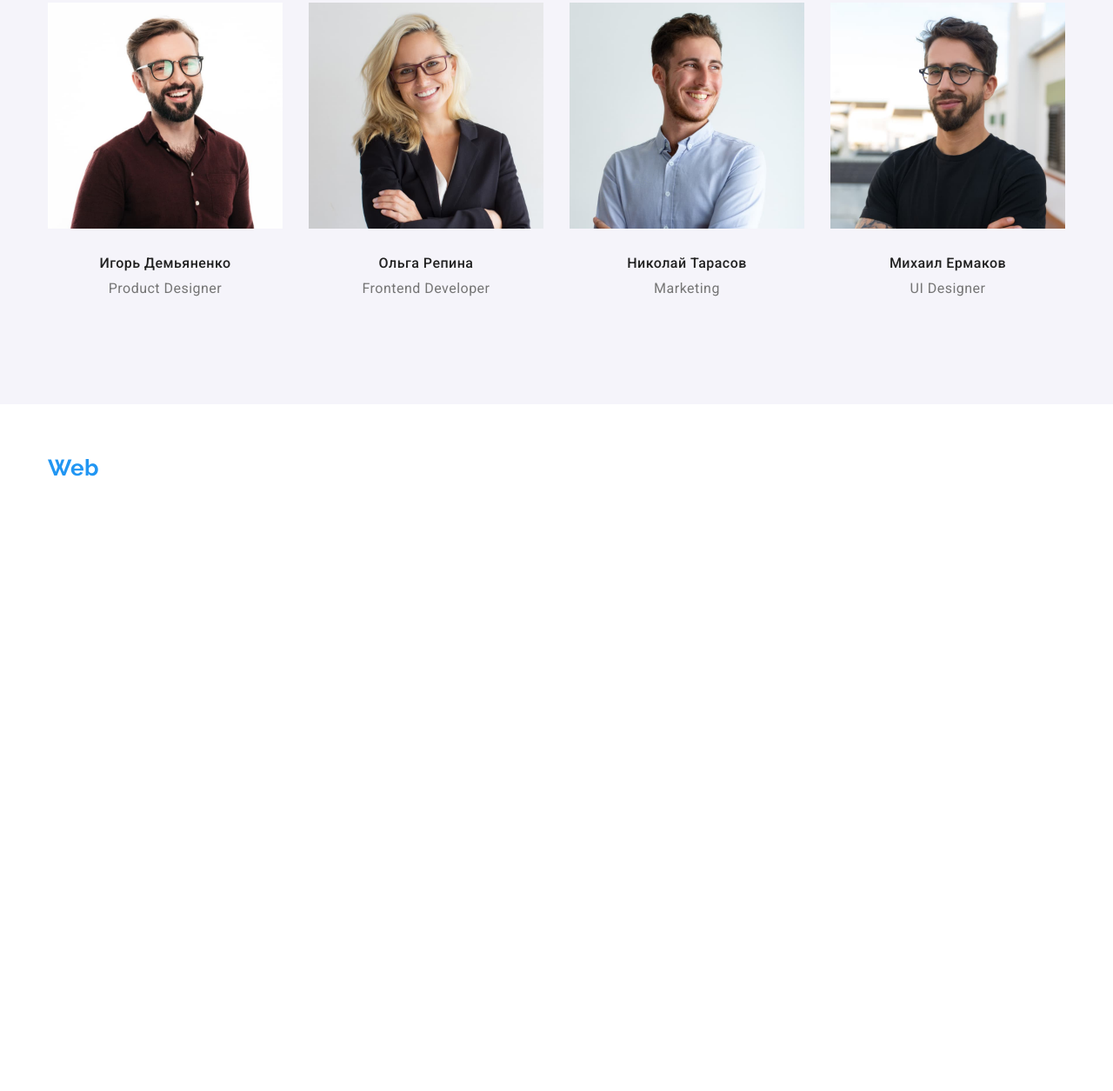
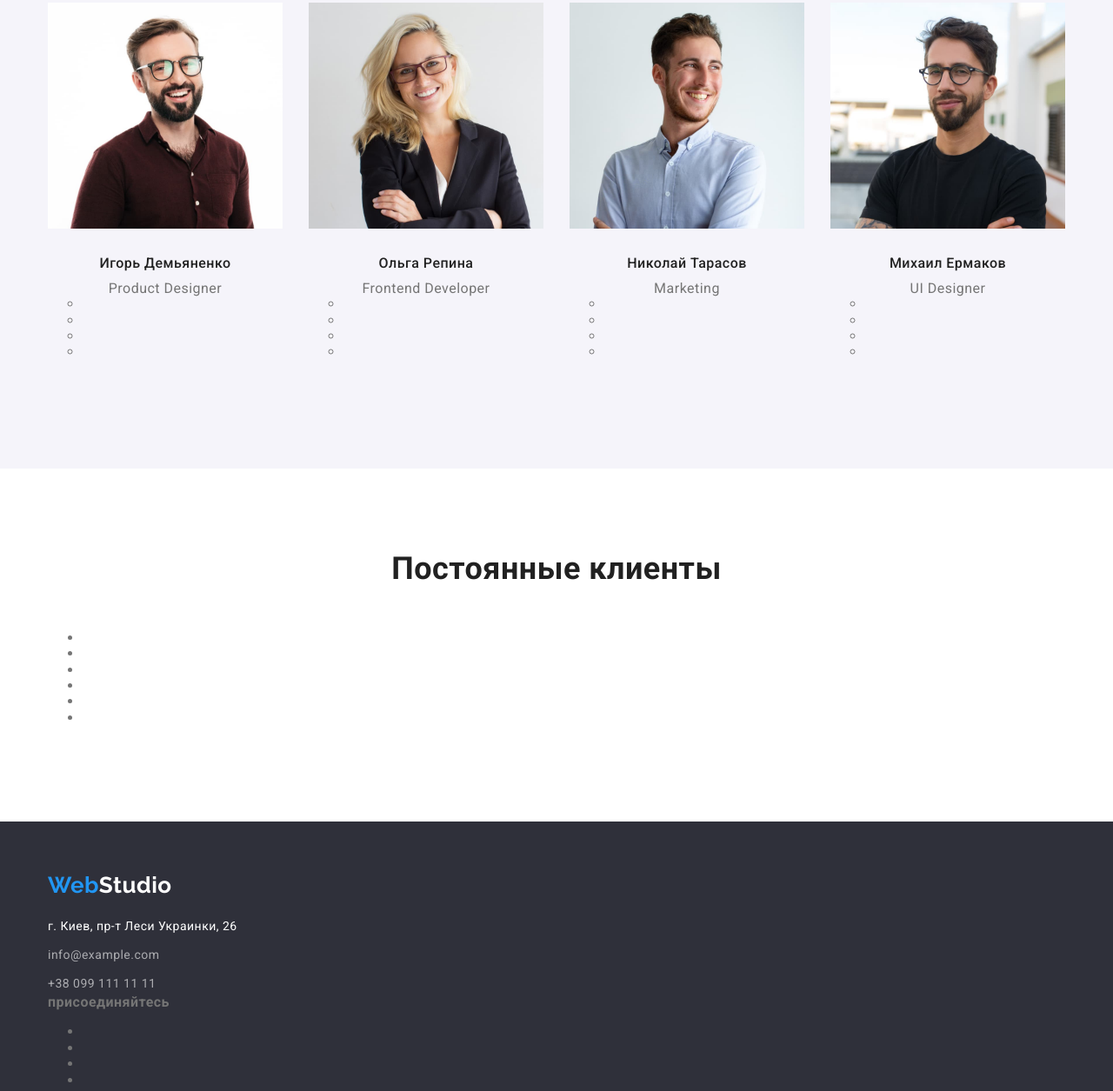
Before and after one commit to VladShapoval/goit-markup-hw-04, a plain HTML site: page index.html in a window 1280 px wide. Shown: the part 1629-2884 px from the top of the page at 87% size. Before the commit the page ends 2355 px from the top, so only its background shows below. Drawn offline with nearby package versions, Linux system fonts and the light colour scheme.

Commit message:
Немного добавил тегов

```diff
--- a/css/style.css
+++ b/css/style.css
@@ -315,16 +315,36 @@ body {
     text-align: center;
 }
 
+/* clients */
+
+.clients {
+    padding-top: 94px;
+    padding-bottom: 94px;
+}
+
+.clients h2 {
+    margin-top: 0;
+    margin-bottom: 50px;
+
+    color: var(--title-text-color);
+
+
+    font-weight: 700;
+    font-size: 36px;
+    line-height: 42px;
+    text-align: center;
+}
+
 /* footer */
 
 .footer {
+    background-color: #2F303A;
+
     display: flex;
     flex-direction: column;
     padding-top: 58px;
     padding-bottom: 62px;
 }
-
-
 
 .logo .studio {
     color: #FFFFFF;
--- a/index.html
+++ b/index.html
@@ -76,6 +76,12 @@
              <div class="holder">
                 <h3>Игорь Демьяненко</h3>
                 <p>Product Designer</p>
+                <ul>
+                  <li></li>
+                  <li></li>
+                  <li></li>
+                  <li></li>
+                </ul>
             </div>
           </li>
           <li>
@@ -83,6 +89,12 @@
               <div class="holder">
                 <h3>Ольга Репина</h3>
                 <p>Frontend Developer</p>
+                <ul>
+                  <li></li>
+                  <li></li>
+                  <li></li>
+                  <li></li>
+                </ul>
               </div>
           </li>
           <li>
@@ -90,6 +102,12 @@
               <div class="holder">
                 <h3>Николай Тарасов</h3>
                 <p>Marketing</p>
+                <ul>
+                  <li></li>
+                  <li></li>
+                  <li></li>
+                  <li></li>
+                </ul>
               </div>
           </li>
           <li>
@@ -97,8 +115,27 @@
               <div class="holder">
                 <h3>Михаил Ермаков</h3>
                 <p>UI Designer</p>
+                <ul>
+                  <li></li>
+                  <li></li>
+                  <li></li>
+                  <li></li>
+                </ul>
               </div>
           </li>
+        </ul>
+          </div>
+      </section>
+      <section class="clients">
+        <div class="container">
+          <h2>Постоянные клиенты</h2>
+          <ul>
+            <li></li>
+            <li></li>
+            <li></li>
+            <li></li>
+            <li></li>
+            <li></li>
           </ul>
         </div>
       </section>
@@ -113,7 +150,17 @@
             <a href="mailto:info@devstudio.com" class="address-nav" >info@example.com</a>
             <a href="tel:+380961111111" class="address-nav" >+38 099 111 11 11</a>
           </address>
+            <div class="socials-footer">
+              <b>присоединяйтесь</b>
+              <ul>
+                <li></li>
+                <li></li>
+                <li></li>
+                <li></li>
+              </ul>
             </div>
+         </div>
+
       </section>
      </footer>
 
```
Lines whose indentation alone changed are shown as unchanged.
